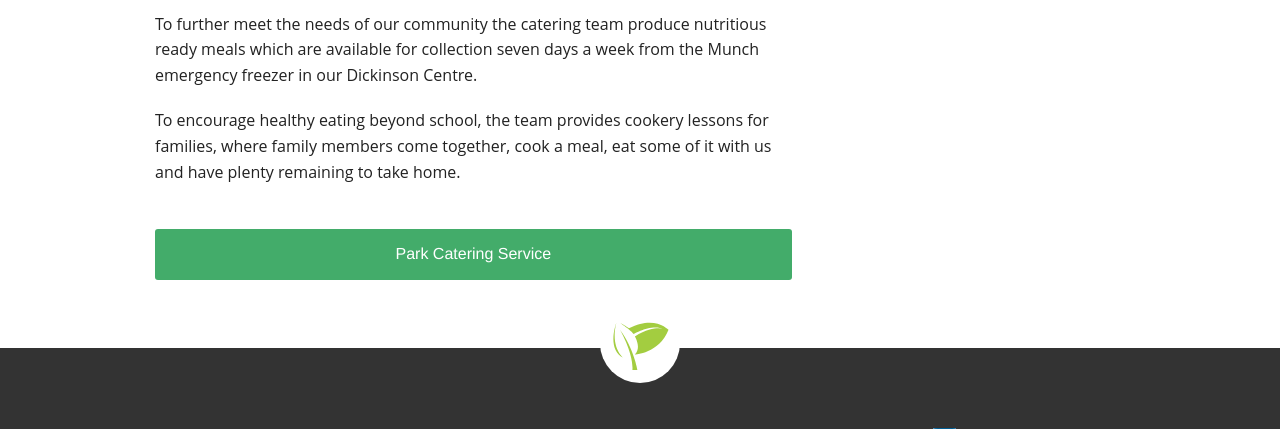
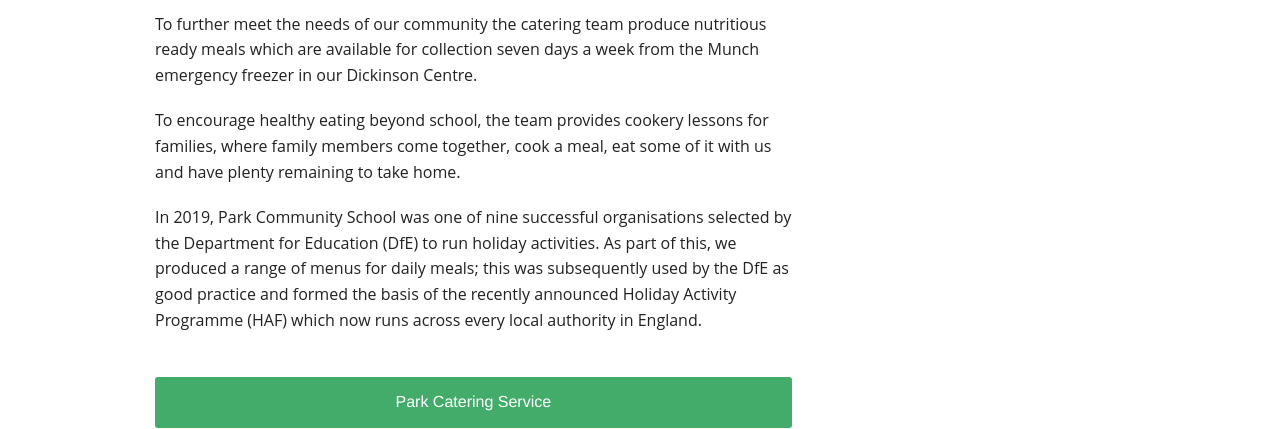
Before and after one commit to PCSITService/parkcommunityschool.co.uk, a PHP site: page /catering.php in a window 1280 px wide. Shown: the part 987-1416 px from the top of the page. Run offline with PHP 8.4, Linux system fonts and the light colour scheme; some libraries are stand-ins or nearby versions.

Commit message:
Catering update

```diff
--- a/catering.php
+++ b/catering.php
@@ -29,6 +29,7 @@
                     <p>The catering team played an important role in establishing the Munch Food programme in 2017. Munch provides everyone who comes with a hot two course meal every school holiday and on Thursday evenings. The school also opens on Christmas Day and, in 2021, 140 people across the age-range enjoyed a three course Christmas Lunch, with entertainment and a splendid visit by Father Christmas despite the challenges of Covid.</p>
                     <p>To further meet the needs of our community the catering team produce nutritious ready meals which are available for collection seven days a week from the Munch emergency freezer in our Dickinson Centre.</p>
                     <p>To encourage healthy eating beyond school, the team provides cookery lessons for families, where family members come together, cook a meal, eat some of it with us and have plenty remaining to take home.</p>
+                    <p>In 2019, Park Community School was one of nine successful organisations selected by the Department for Education (DfE) to run holiday activities.  As part of this, we produced a range of menus for daily meals; this was subsequently used by the DfE as good practice and formed the basis of the recently announced Holiday Activity Programme (HAF) which now runs across every local authority in England.</p>
 
                     <br>
 
```
